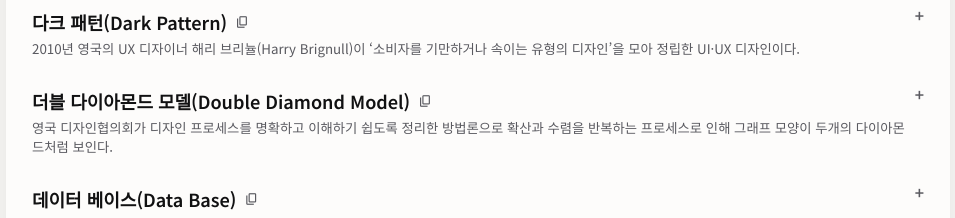
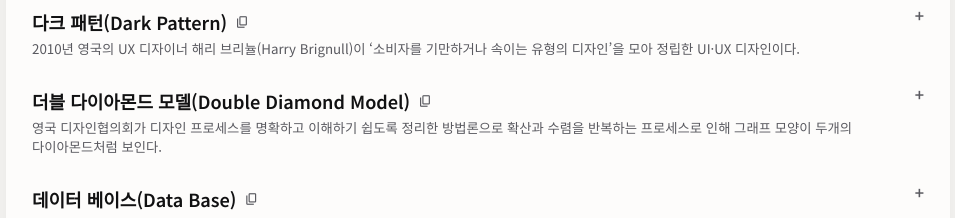
Before and after one commit to dauuoon/library, a React (Vite) app: page / in a window 1280 px wide. Shown: the part 1082-1300 px from the top of the page, without its empty margins (162-1117 px from the left). Built offline with nearby package versions, Linux system fonts and the light colour scheme.

Commit message:
Reorder menu items and add quiz to commons dictionary

```diff
--- a/src/App.tsx
+++ b/src/App.tsx
@@ -4,7 +4,21 @@ import { seedCategories, seedEntries, searchEntries } from './data'
 import notionData from './data.json'
 import type { Category, Entry, Book } from './types'
 
-type NotionData = { entries?: Partial<Entry>[]; books?: Partial<Book>[] }
+type NotionData = { entries?: Partial<Entry>[]; books?: Partial<Book>[]; commons?: Partial<Entry>[] }
+
+function buildCategoriesFromEntries(items: (Entry | Book)[], base: Category[] = []) {
+  const baseMap = new Map(base.map((cat) => [cat.id, cat]))
+  const additional = new Set<string>()
+
+  items.forEach((item) => {
+    item.categories.forEach((cat) => {
+      if (typeof cat === 'string' && !baseMap.has(cat)) additional.add(cat)
+    })
+  })
+
+  const additionalCategories = Array.from(additional).map((name) => ({ id: name, name }))
+  return [...baseMap.values(), ...additionalCategories]
+}
 
 function normalizeEntry(input: Partial<Entry>): Entry {
   const now = new Date().toISOString()
@@ -58,6 +72,8 @@ function normalizeBook(input: Partial<Book>): Book {
   }
 }
 
+const stripLeadingQuoteMarks = (text: string) => text.replace(/^["“”']+/, '').trimStart()
+
 function App() {
   const [entries] = useState<Entry[]>(() => {
     const fileEntries = (notionData as NotionData).entries ?? []
@@ -65,27 +81,21 @@ function App() {
     return normalized.length ? normalized : seedEntries
   })
 
-  const [categories] = useState<Category[]>(() => {
-    const fileEntries = (notionData as NotionData).entries ?? []
-    const notionCategoryNames = new Set<string>()
-    fileEntries.forEach((entry) => {
-      entry.categories?.forEach((cat) => {
-        if (typeof cat === 'string') notionCategoryNames.add(cat)
-      })
-    })
+  const [commons] = useState<Entry[]>(() => {
+    const fileCommons = (notionData as NotionData).commons ?? []
+    const normalized = fileCommons.map(normalizeEntry)
+    return normalized
+  })
 
-    const newCategories = Array.from(notionCategoryNames).map((name) => ({
-      id: name,
-      name,
-    }))
-
-    return [...seedCategories, ...newCategories]
-  })
   const [books] = useState<Book[]>(() => {
     const fileBooks = (notionData as NotionData).books ?? []
     const normalized = fileBooks.map(normalizeBook)
     return normalized
   })
+
+  const encyclopediaCategories = useMemo(() => buildCategoriesFromEntries(entries, seedCategories), [entries])
+  const commonsCategories = useMemo(() => buildCategoriesFromEntries(commons), [commons])
+  const bookCategories = useMemo(() => buildCategoriesFromEntries(books), [books])
 
   const [query, setQuery] = useState('')
   const [selectedCategory, setSelectedCategory] = useState<string | null>(null)
@@ -95,7 +105,7 @@ function App() {
   const [toastMessage, setToastMessage] = useState<string | null>(null)
   const [showQuiz, setShowQuiz] = useState(false)
   const [showMenu, setShowMenu] = useState(false)
-  const [currentView, setCurrentView] = useState<'encyclopedia' | 'books'>('encyclopedia')
+  const [currentView, setCurrentView] = useState<'encyclopedia' | 'commons' | 'books'>('encyclopedia')
   const [randomQuote, setRandomQuote] = useState<{ book: string; paragraph: string } | null>(null)
 
   useEffect(() => {
@@ -114,10 +124,14 @@ function App() {
     if (currentView === 'books' && books.length > 0) {
       const randomBook = books[Math.floor(Math.random() * books.length)]
       if (randomBook?.content) {
-        const paragraphs = randomBook.content.split('\n\n').filter(p => p.trim().startsWith('✏️'))
+        const paragraphs = randomBook.content
+          .split('\n\n')
+          .map(p => p.trim())
+          .map(stripLeadingQuoteMarks)
+          .filter(p => p.startsWith('✏️'))
         if (paragraphs.length > 0) {
           const randomParagraph = paragraphs[Math.floor(Math.random() * paragraphs.length)]
-          setRandomQuote({ book: randomBook.title, paragraph: randomParagraph })
+          setRandomQuote({ book: randomBook.title, paragraph: stripLeadingQuoteMarks(randomParagraph) })
           return
         }
       }
@@ -127,22 +141,17 @@ function App() {
     }
   }, [currentView, books])
 
-  const currentData = currentView === 'encyclopedia' ? entries : books
+  const currentData = useMemo(() => {
+    if (currentView === 'commons') return commons
+    if (currentView === 'books') return books
+    return entries
+  }, [currentView, entries, commons, books])
+
   const currentCategories = useMemo(() => {
-    const data = currentView === 'encyclopedia' ? entries : books
-    const categoryNames = new Set<string>()
-    data.forEach((item) => {
-      item.categories.forEach((cat) => {
-        if (typeof cat === 'string') categoryNames.add(cat)
-      })
-    })
-    return [
-      ...categories.filter(cat => categoryNames.has(cat.id)),
-      ...Array.from(categoryNames)
-        .filter(name => !categories.find(cat => cat.id === name))
-        .map(name => ({ id: name, name, description: undefined }))
-    ]
-  }, [currentView, entries, books, categories])
+    if (currentView === 'commons') return commonsCategories
+    if (currentView === 'books') return bookCategories
+    return encyclopediaCategories
+  }, [currentView, commonsCategories, bookCategories, encyclopediaCategories])
 
   const categoryCounts = useMemo(() => {
     const counts: { [key: string]: number } = {}
@@ -193,7 +202,13 @@ function App() {
           <SearchBar
             value={query}
             onChange={setQuery}
-            placeholder={currentView === 'books' ? "도서명으로 검색하세요" : "단어명으로 검색하세요"}
+            placeholder={
+              currentView === 'books'
+                ? '도서명으로 검색하세요'
+                : currentView === 'commons'
+                  ? '상식 단어로 검색하세요'
+                  : '단어명으로 검색하세요'
+            }
           />
           <div className="search-actions">
             <button
@@ -326,6 +341,17 @@ function App() {
               >
                 도서사전
               </button>
+              <button
+                className={`menu-item ${currentView === 'commons' ? 'active' : ''}`}
+                onClick={() => {
+                  setCurrentView('commons')
+                  setShowMenu(false)
+                  setSelectedCategory(null)
+                  setExpandedId(null)
+                }}
+              >
+                상식사전
+              </button>
             </nav>
           </div>
         </div>
@@ -339,7 +365,7 @@ function App() {
         >
           <span className="material-symbols-outlined">{theme === 'light' ? 'light_mode' : 'dark_mode'}</span>
         </button>
-        {currentView === 'encyclopedia' && (
+        {(currentView === 'encyclopedia' || currentView === 'commons') && (
           <button
             className="fab primary"
             aria-label="퀴즈 게임"
@@ -352,7 +378,11 @@ function App() {
 
       {toastMessage && <div className="toast">{toastMessage}</div>}
 
-      {showQuiz && <QuizModal entries={entries} categories={categories} onClose={() => setShowQuiz(false)} />}
+      {showQuiz && <QuizModal
+        entries={currentView === 'commons' ? commons : entries}
+        categories={currentView === 'commons' ? commonsCategories : encyclopediaCategories}
+        onClose={() => setShowQuiz(false)}
+      />}
     </div>
   )
 }
--- a/src/index.css
+++ b/src/index.css
@@ -45,6 +45,26 @@ body {
   color: var(--text);
 }
 
+body,
+p,
+h1,
+h2,
+h3,
+h4,
+h5,
+h6,
+.summary,
+.content-text,
+.quote-text,
+.quiz-question,
+.quiz-btn,
+.quiz-choice-buttons button,
+.menu-item,
+.chip {
+  word-break: keep-all;
+  overflow-wrap: break-word;
+}
+
 a {
   color: inherit;
   text-decoration: none;
```
Also changed, not shown: fetch-notion.js (+26 -0 lines).
